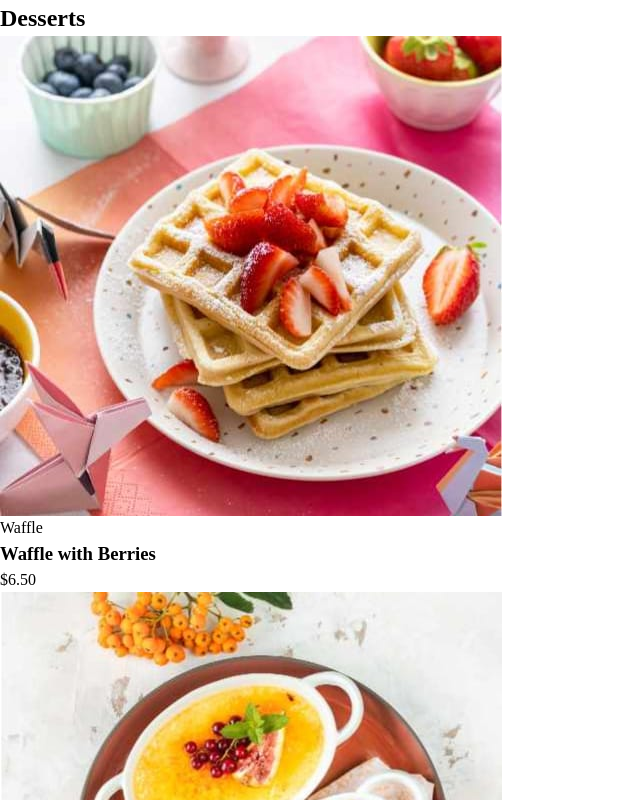
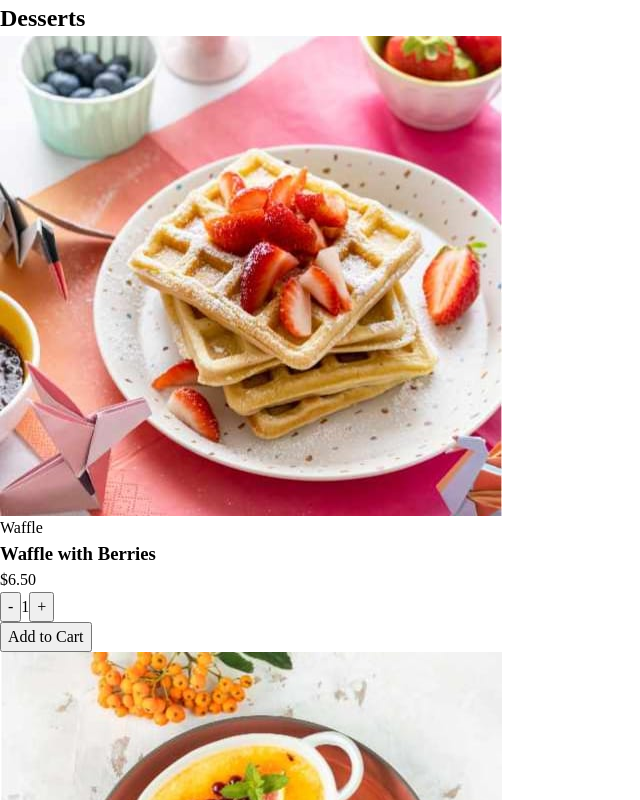
Before and after one commit to FrontendBy-GJ/product-list-with-cart, a React (Vite) app: page / in a window 1280 px wide. Shown: the top 800 px of the page, without its empty margins (0-640 px from the left). Built offline with nearby package versions, Linux system fonts and the light colour scheme.

Commit message:
feat: add addToCart reducer

```diff
--- a/src/app/store.ts
+++ b/src/app/store.ts
@@ -1,7 +1,10 @@
 import { Action, configureStore, ThunkAction } from '@reduxjs/toolkit';
+import cartReducer from '@/features/cart/cartSlice';
 
 export const store = configureStore({
-  reducer: {},
+  reducer: {
+    cart: cartReducer,
+  },
 });
 
 export type AppStore = typeof store;
--- /dev/null
+++ b/src/features/cart/cartSlice.ts
@@ -0,0 +1,48 @@
+import { RootState } from '@/app/store';
+import { createSlice, PayloadAction } from '@reduxjs/toolkit';
+
+export type CartItem = {
+  name: string;
+  price: number;
+  quantity: number;
+};
+
+type CartState = {
+  items: Record<string, CartItem>;
+  total: number;
+};
+
+const initialState: CartState = {
+  items: {},
+  total: 0,
+};
+
+const cartSlice = createSlice({
+  name: 'cart',
+  initialState,
+  reducers: {
+    addToCart: (state, action: PayloadAction<CartItem>) => {
+      const existingItem = state.items[action.payload.name];
+
+      if (existingItem) {
+        state.items[action.payload.name] = {
+          ...existingItem,
+          quantity: existingItem.quantity + action.payload.quantity,
+        };
+      } else {
+        state.items[action.payload.name] = action.payload;
+      }
+      state.total = Object.values(state.items).reduce(
+        (total, item) => total + item.price * item.quantity,
+        0
+      );
+    },
+  },
+});
+
+export const { addToCart } = cartSlice.actions;
+export default cartSlice.reducer;
+
+// Selectors
+export const selectCartItems = (state: RootState) => state.cart.items;
+export const selectCartTotal = (state: RootState) => state.cart.total;
--- a/src/features/products/ProductCard.tsx
+++ b/src/features/products/ProductCard.tsx
@@ -1,4 +1,7 @@
+import { useAppDispatch } from '@/app/hooks';
 import { formatToUSDCurrency } from '@/utils/utils';
+import { addToCart, CartItem } from '../cart/cartSlice';
+import { useState } from 'react';
 
 type ProductType = {
   image: {
@@ -13,7 +16,31 @@ type ProductType = {
 };
 
 const ProductCard = (product: ProductType) => {
+  const [itemQty, setItemQty] = useState(1);
   const { category, image, name, price } = product;
+  const dispatch = useAppDispatch();
+
+  const handleQtyChange = (action: 'increment' | 'decrement') => {
+    if (action !== 'decrement' && action !== 'increment')
+      throw new Error('Not a valid action');
+
+    if (action === 'decrement') {
+      if (itemQty <= 1) return;
+      setItemQty((prev) => prev - 1);
+    } else if (action === 'increment') {
+      setItemQty((prev) => prev + 1);
+    }
+  };
+
+  const addItemToCart = (item: CartItem) => {
+    dispatch(
+      addToCart({
+        ...item,
+        quantity: itemQty,
+      })
+    );
+  };
+
   return (
     <article>
       <picture>
@@ -24,6 +51,14 @@ const ProductCard = (product: ProductType) => {
       <span>{category}</span>
       <h3>{name}</h3>
       <span>{formatToUSDCurrency(price)}</span>
+      <div>
+        <button onClick={() => handleQtyChange('decrement')}>-</button>
+        <span>{itemQty}</span>
+        <button onClick={() => handleQtyChange('increment')}>+</button>
+      </div>
+      <button onClick={() => addItemToCart({ name, price, quantity: itemQty })}>
+        Add to Cart
+      </button>
     </article>
   );
 };
```
